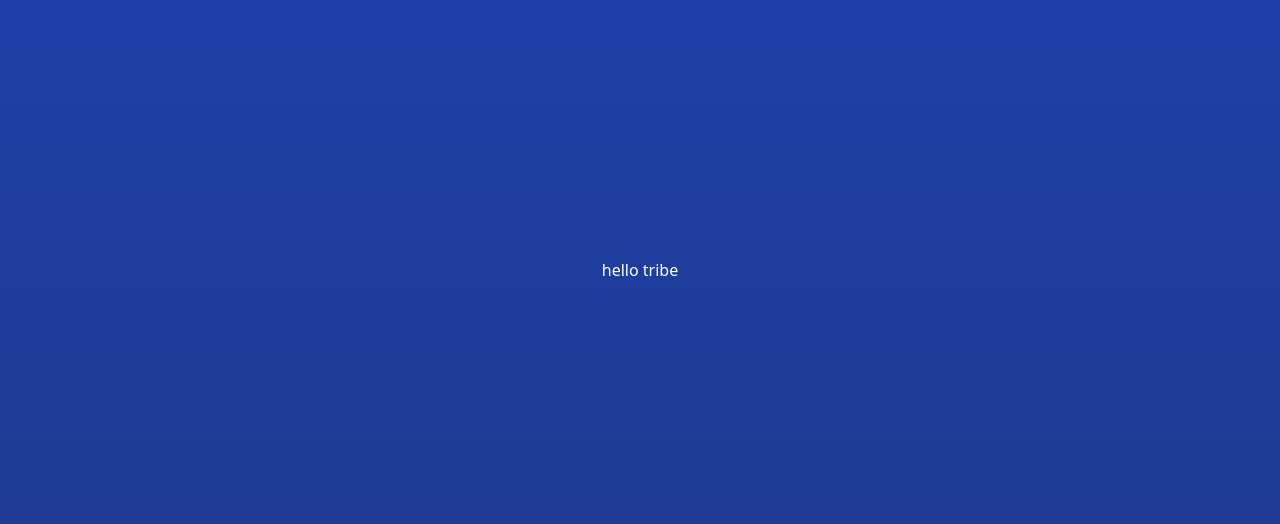
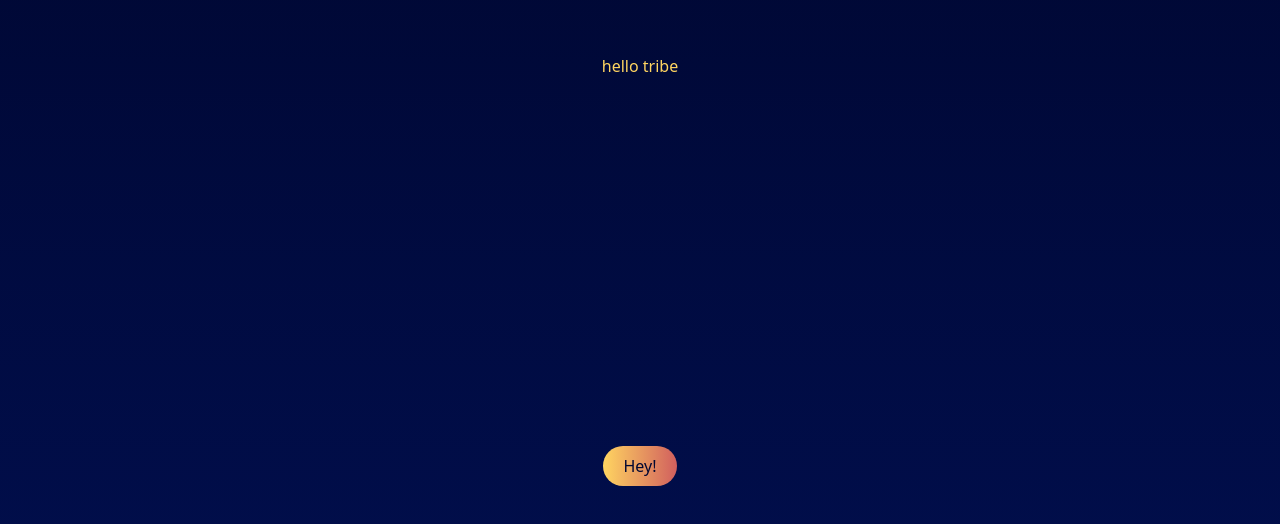
Before and after one commit to 8rxn/projectbarfi, a React (Vite) app: page / in a window 1280 px wide. Shown: the part 130-654 px from the top of the page. Built offline with nearby package versions, Linux system fonts and the light colour scheme.

Commit message:
add: styling systems

```diff
--- a/src/App.jsx
+++ b/src/App.jsx
@@ -6,8 +6,9 @@ function App() {
 
   return (
    <>
-   <div className=' bg-gradient-to-b from-blue-800 to-blue-900 text-white w-screen h-screen grid place-items-center'>
+   <div className='bg-gradient-to-b from-bg-primary to-bg-secondary text-color-primary w-screen h-screen grid place-items-center'>
     <h1>hello tribe</h1>
+    <button className='bg-gradient-to-r from-color-primary to-color-secondary rounded-3xl py-2 px-5 text-bg-primary'>Hey!</button>
    </div>
    </>
   )
--- a/tailwind.config.cjs
+++ b/tailwind.config.cjs
@@ -5,7 +5,16 @@ module.exports = {
     "./src/**/*.{js,ts,jsx,tsx}",
   ],
   theme: {
-    extend: {},
+    extend: {
+      colors: {
+        black: '#000',
+        white: '#fff',
+        'color-primary': '#ffd561',
+        'color-secondary': '#d15f5e',
+        'bg-primary': '#000732',
+        'bg-secondary': '#010f4f',
+      },
+    },
   },
   plugins: [],
 }
```
